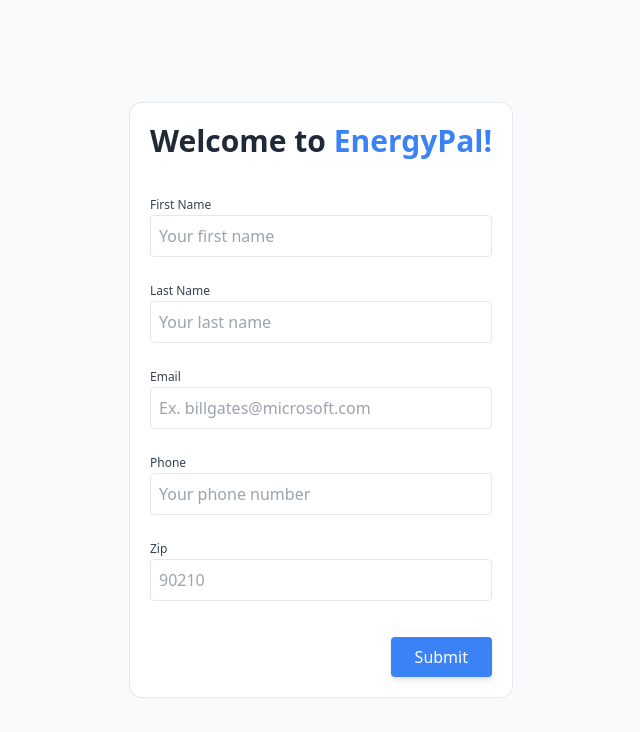
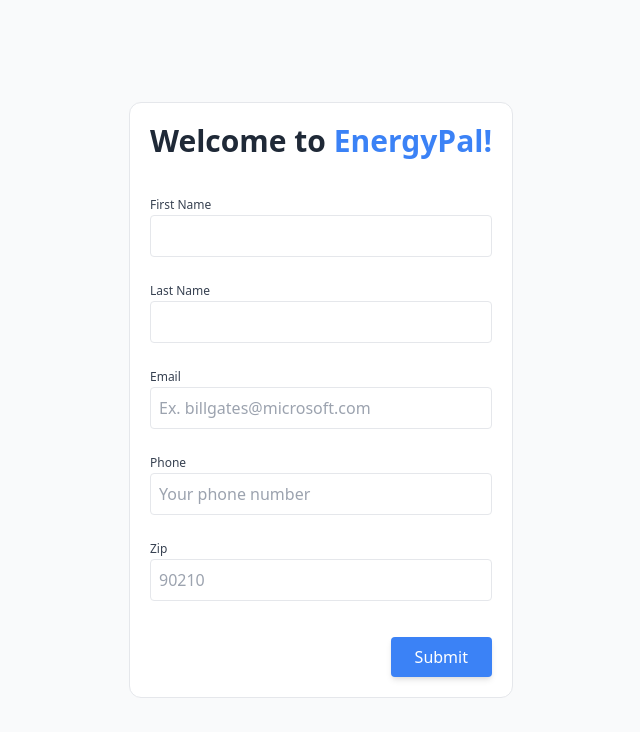
Before and after one commit to energypal/take-home-test, a Next.js app: page / in a window 1280 px wide. Shown: the top 732 px of the page, without its empty margins (319-959 px from the left). Built offline with nearby package versions, Linux system fonts and the light colour scheme.

Commit message:
Added ANSWERS.md

```diff
--- a/pages/index.js
+++ b/pages/index.js
@@ -114,12 +114,12 @@
           <form className="grid grid-cols-1 gap-3" onSubmit={addCustomer} method="POST">
             <label htmlFor="first_name">
               <span className="text-xs font-medium text-gray-700" >First Name</span>
-              <input onChange={e => {setFirstName(e.target.value)}} value={firstName} className={`border rounded text-gray-700 placeholder-gray-400 w-full p-2 ${firstNameError === '' ? inputValidStyle : inputErrorStyle}` } id="first_name" type="text" name="first_name" required placeholder="Your first name"/><br/>
+              <input onChange={e => {setFirstName(e.target.value)}} value={firstName} className={`border rounded text-gray-700 placeholder-gray-400 w-full p-2 ${firstNameError === '' ? inputValidStyle : inputErrorStyle}` } id="first_name" type="text" name="first_name" required /><br/>
               <div className="text-xs font-medium text-red-500 h-2 pt-1">{firstNameError}</div>
             </label>
             <label htmlFor="last_name">
               <span className="text-xs font-medium text-gray-700" >Last Name</span>
-              <input onChange={e => {setLastName(e.target.value)}} value={lastName} className={`border rounded text-gray-700 placeholder-gray-400 w-full p-2 ${lastNameError === '' ? inputValidStyle : inputErrorStyle}` }   id="last_name" type="text" name="last_name" required placeholder="Your last name"/><br/>
+              <input onChange={e => {setLastName(e.target.value)}} value={lastName} className={`border rounded text-gray-700 placeholder-gray-400 w-full p-2 ${lastNameError === '' ? inputValidStyle : inputErrorStyle}` }   id="last_name" type="text" name="last_name" required /><br/>
               <div className="text-xs font-medium text-red-500 h-2 pt-1">{lastNameError}</div>
             </label>
             <label htmlFor="email">
@@ -129,7 +129,7 @@
             </label>
             <label htmlFor="phone">
               <span className="text-xs font-medium text-gray-700" >Phone</span>
-              <input onChange={e => {setPhone(e.target.value)}} value={phone} className={`border rounded text-gray-700 placeholder-gray-400 w-full p-2 ${phoneError === '' ? inputValidStyle : inputErrorStyle}` }   id="phone" type="tel" name="phone" required placeholder="Your phone number"/><br/>
+              <input onChange={e => {setPhone(e.target.value)}} value={phone} className={`border rounded text-gray-700 placeholder-gray-400 w-full p-2 ${phoneError === '' ? inputValidStyle : inputErrorStyle}` }   id="phone" type="tel" name="phone" pattern="^^[(]?[0-9]{3}[)]?[ ,-]?[0-9]{3}[ ,-]?[0-9]{4}$" required placeholder="Your phone number"/><br/>
               <div className="text-xs font-medium text-red-500 h-2 pt-1">{phoneError}</div>
             </label>
             <label htmlFor="zip">
```
Also changed, not shown: 1 other file (tests, documents, lock files or other folders).
